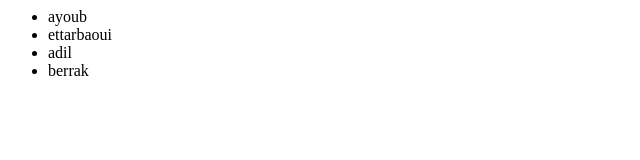
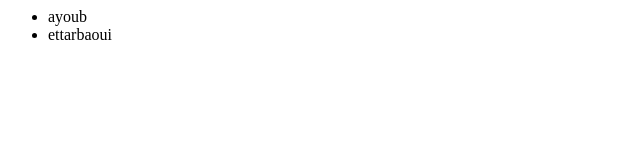
Before and after one commit to ettarbaoui/GithubTest, a plain HTML site: page index.html in a window 1280 px wide. Shown: the full height of the page, 0-640 px from the left. Drawn offline with Linux system fonts and the light colour scheme.

Commit message:
Update index.html

```diff
--- a/index.html
+++ b/index.html
@@ -1,6 +1,4 @@
 <ul>
 	<li>ayoub</li>
 	<li>ettarbaoui</li>
-	<li>adil</li>
-	<li>berrak</li>
 </ul>
```
